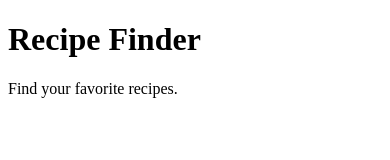
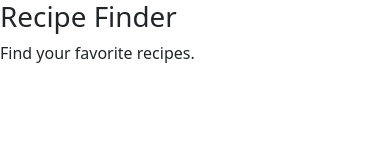
Before and after one commit to talhayousaf01/recipe-finder, a plain HTML site: page index.html in a window 390 px wide. Drawn offline with nearby package versions, Linux system fonts and the light colour scheme.

Commit message:
Enhance index.html with responsive design
Add viewport meta tag and Bootstrap CSS link

```diff
--- a/index.html
+++ b/index.html
@@ -2,6 +2,9 @@
 <html>
 <head>
     <title>Recipe Finder</title>
+    <meta name="viewport" content="width=device-width, initial-scale=1">
+
+<link href="https://cdn.jsdelivr.net/npm/bootstrap@5.3.3/dist/css/bootstrap.min.css" rel="stylesheet">
 </head>
 <body>
 
```
